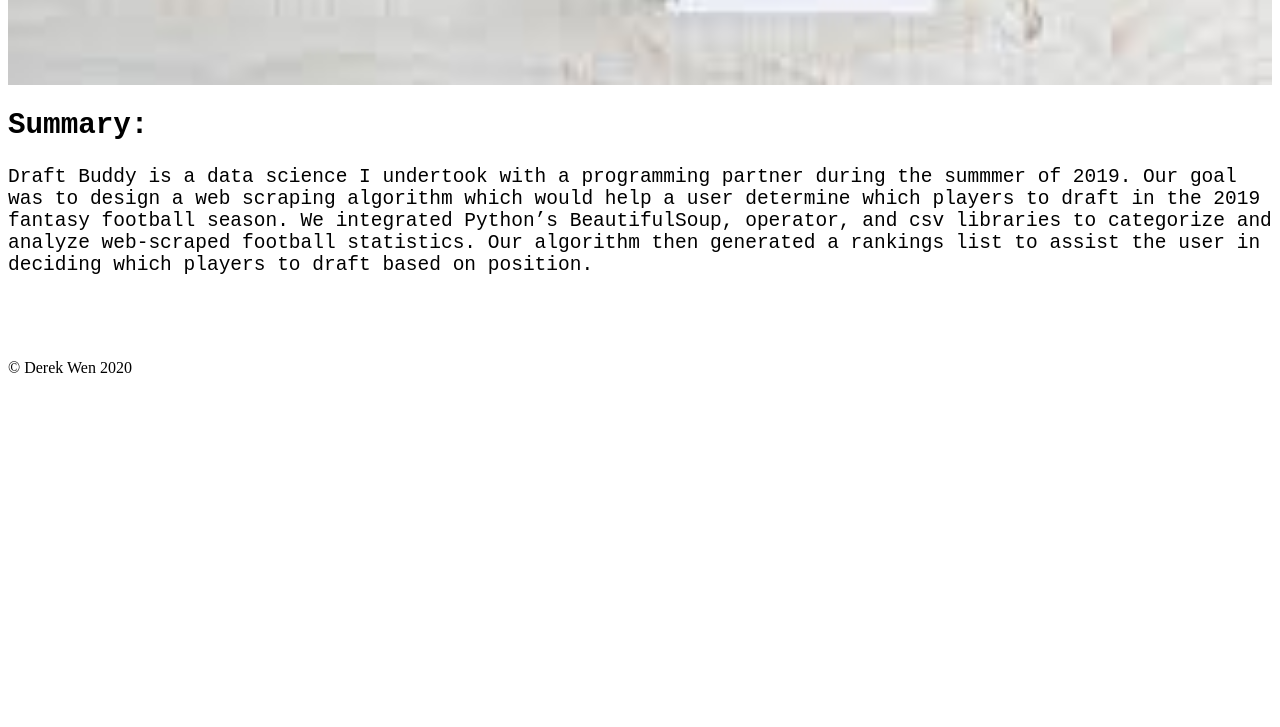
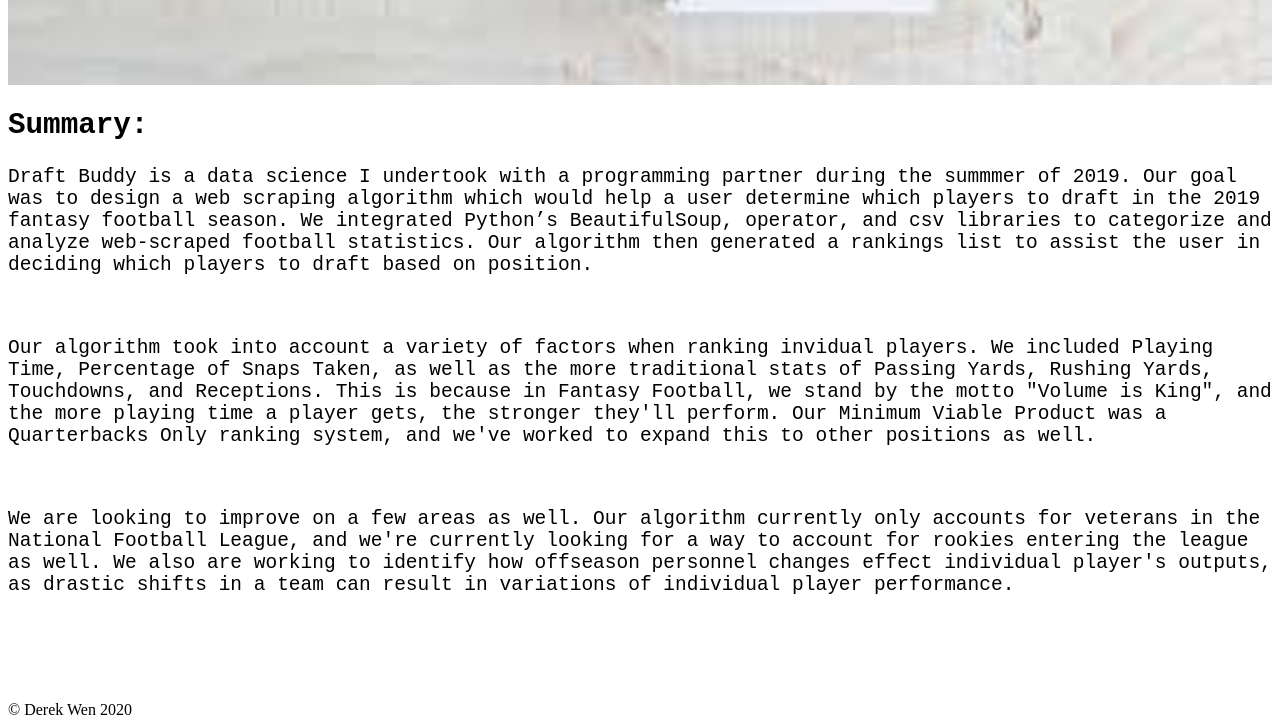
Before and after one commit to dwen23/portfoliowebsite, a plain HTML site: page fantasyfootball.html in a window 1280 px wide. Shown: the part 965-1692 px from the top of the page. Before the commit the page ends 1350 px from the top, so only its background shows below. Drawn offline with Linux system fonts and the light colour scheme.

Commit message:
Update fantasyfootball.html

```diff
--- a/fantasyfootball.html
+++ b/fantasyfootball.html
@@ -24,7 +24,19 @@
   the 2019 fantasy football season. We integrated Python’s BeautifulSoup, operator, and csv libraries to
   categorize and analyze web-scraped football statistics. Our algorithm then generated a rankings list
   to assist the user in deciding which players to draft based on position.
-</p>
+  </p><br>
+<p>
+  Our algorithm took into account a variety of factors when ranking invidual players. We included Playing Time,
+Percentage of Snaps Taken, as well as the more traditional stats of Passing Yards, Rushing Yards, Touchdowns, and Receptions.
+This is because in Fantasy Football, we stand by the motto "Volume is King", and the more playing time a player gets,
+the stronger they'll perform. Our Minimum Viable Product was a Quarterbacks Only ranking system, and we've worked to expand
+this to other positions as well.
+  </p></br>
+<p> We are looking to improve on a few areas as well. Our algorithm currently only accounts for veterans in the National
+  Football League, and we're currently looking for a way to account for rookies entering the league as well. We also
+  are working to identify how offseason personnel changes effect individual player's outputs, as drastic shifts in a team
+  can result in variations of individual player performance.
+</p></br>
 </div>
 
   <div id="footer"><footer> &copy Derek Wen 2020 </footer></div>
```
